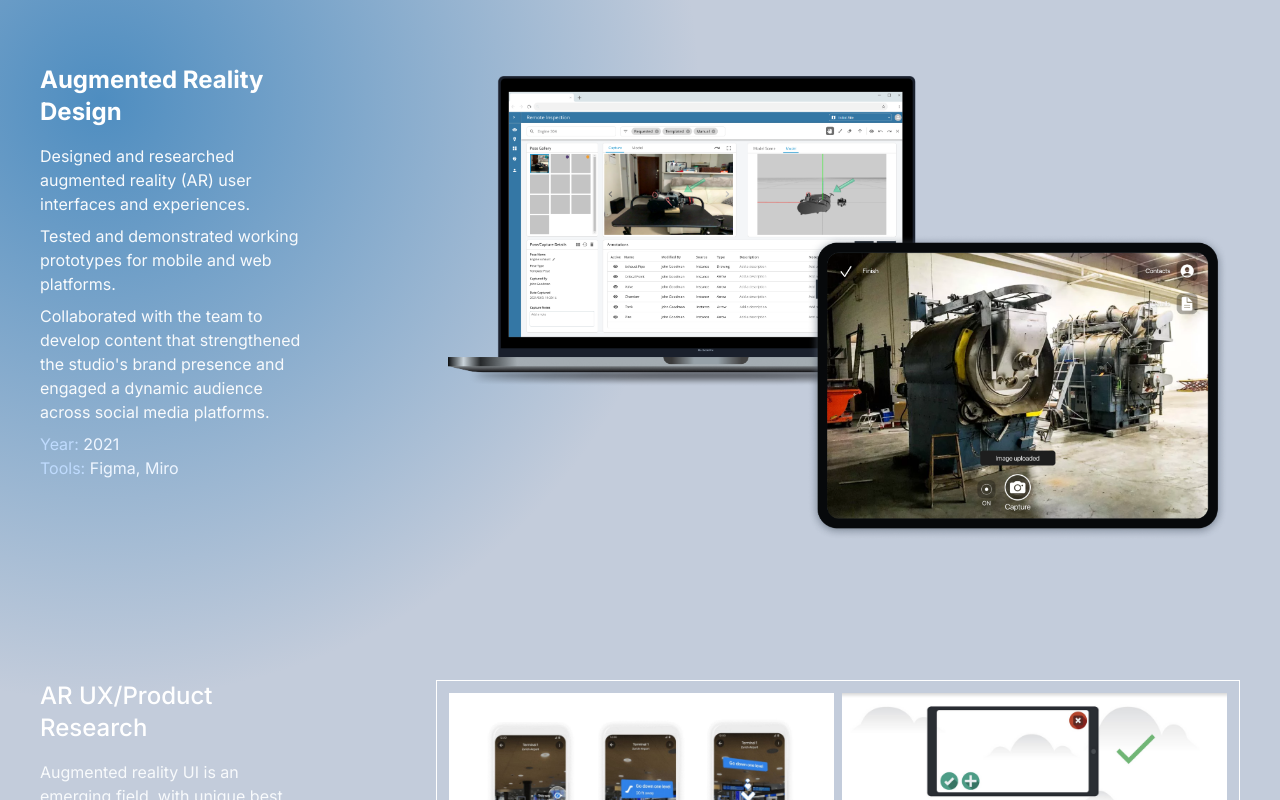
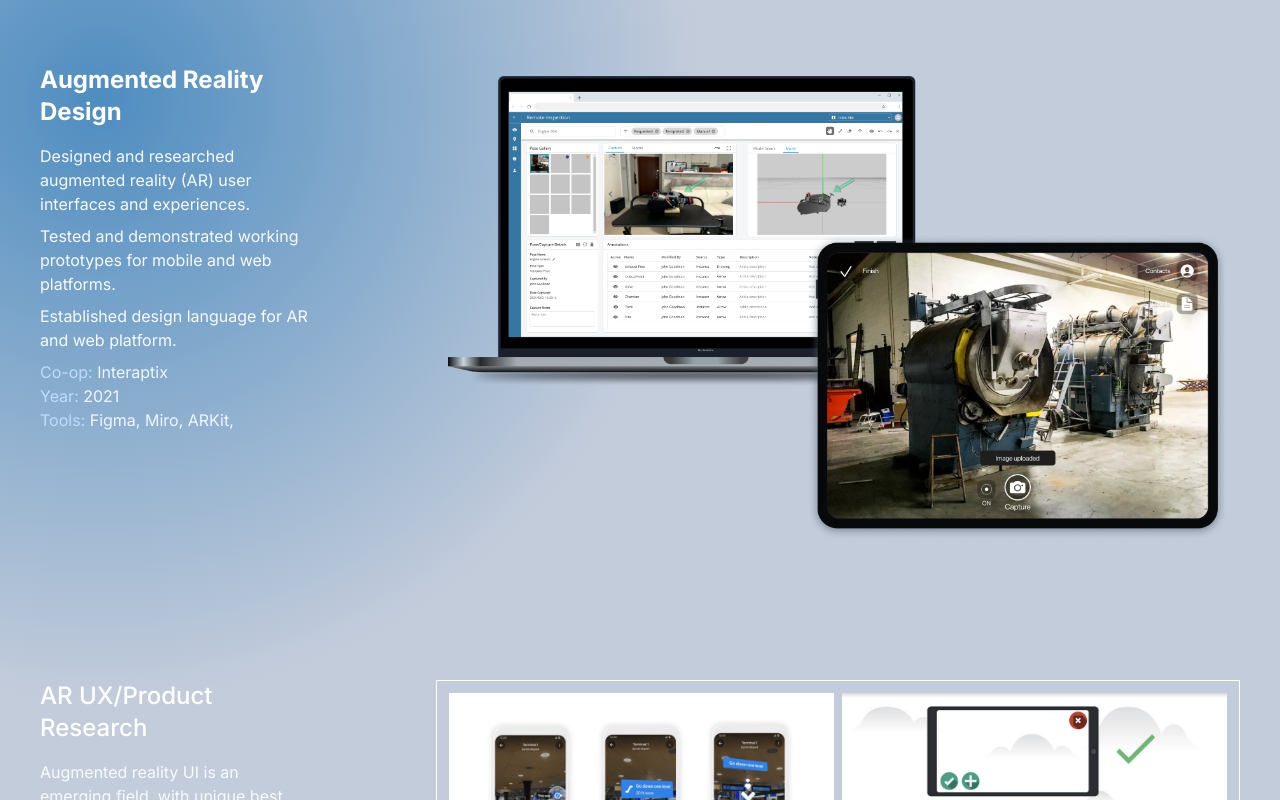
Before and after one commit to caseykoh/portfolio, a React (Vite) app: page /ar in a window 1280 px wide. Built offline with nearby package versions, Linux system fonts and the light colour scheme.

Commit message:
Added details for each case

```diff
--- a/src/components/CreativeStudio.tsx
+++ b/src/components/CreativeStudio.tsx
@@ -23,6 +23,9 @@ function CreativeStudio() {
               social media platforms.
             </p>
             <div className="text-blue-200">
+              <p>
+                Client: <span className="text-blue-50">Zero Studio</span>
+              </p>
               <p>
                 Year: <span className="text-blue-50">2023-2024</span>
               </p>
--- a/src/components/Freelance.tsx
+++ b/src/components/Freelance.tsx
@@ -23,6 +23,10 @@ function Freelance() {
               Instagram-to-web conversions.
             </p>
             <div className="text-blue-200">
+              <p>
+                Clients:{" "}
+                <span className="text-blue-50">proxii_dream, Hayden Koh</span>
+              </p>
               <p>
                 Year: <span className="text-blue-50">2023-2025</span>
               </p>
--- a/src/components/Interaptix.tsx
+++ b/src/components/Interaptix.tsx
@@ -18,17 +18,17 @@ function Interaptix() {
                 Tested and demonstrated working prototypes for mobile and web
                 platforms.
               </p>
-              <p>
-                Collaborated with the team to develop content that strengthened
-                the studio's brand presence and engaged a dynamic audience
-                across social media platforms.
-              </p>
+              <p>Established design language for AR and web platform.</p>
               <div className="text-blue-200">
+                <p>
+                  Co-op: <span className="text-blue-50">Interaptix</span>
+                </p>
                 <p>
                   Year: <span className="text-blue-50">2021</span>
                 </p>
                 <p>
-                  Tools: <span className="text-blue-50">Figma, Miro</span>
+                  Tools:{" "}
+                  <span className="text-blue-50">Figma, Miro, ARKit, </span>
                 </p>
               </div>
             </div>
--- a/src/components/Mpod.tsx
+++ b/src/components/Mpod.tsx
@@ -10,22 +10,26 @@ function Mpod() {
           </h1>
           <div className="flex flex-col gap-2">
             <p>
-              Designed and developed promotional digital content for Zero
-              Studio, focusing on Instagram and TikTok campaigns.
+              Designed graphics and illustrations for a bold and dynamic
+              streetwear brand, bringing its vision to life through striking
+              visual storytelling.
             </p>
             <p>
-              Created visually engaging posts to attract new resident artists,
-              promote guest artists, design logos, and advertise flash events
-              and pop-ups.
+              Created mockups and prepared production-ready files for engraving,
+              embroidery, and screen printing, ensuring seamless execution
+              across various materials and textures.
             </p>
             <p>
-              Collaborated with the team to develop content that strengthened
-              the studio's brand presence and engaged a dynamic audience across
-              social media platforms.
+              Developed a cohesive brand aesthetic that resonated with the
+              streetwear community, enhancing the collection’s impact and
+              appeal.
             </p>
             <div className="text-blue-200">
               <p>
-                Year: <span className="text-blue-50">2023</span>
+                Client: <span className="text-blue-50">MaybePerhapsOneDay</span>
+              </p>
+              <p>
+                Year: <span className="text-blue-50">2023-2024</span>
               </p>
               <p>
                 Tools:{" "}
```
